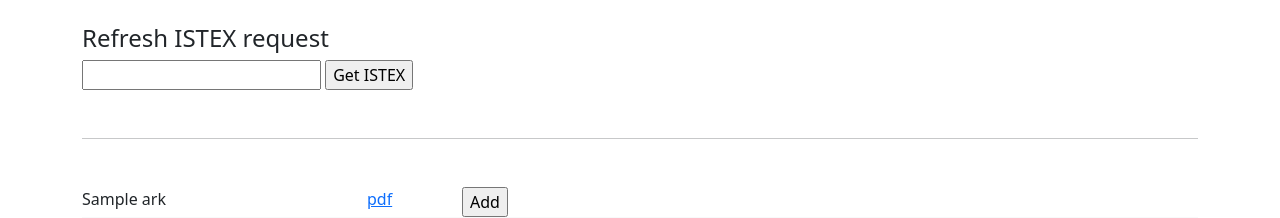
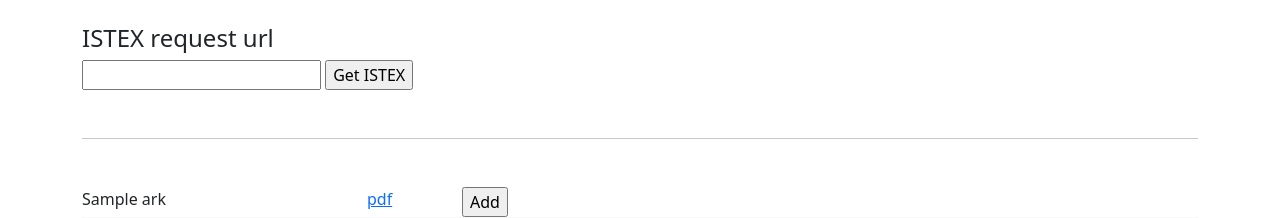
Before and after one commit to co-libri-org/BibHelioTech, a Flask app: template web/main/templates/istex.html in a window 1280 px wide. Shown: the part 114-332 px from the top of the page. Run offline with Flask 3, Linux system fonts and the light colour scheme; the template is opened without the code that fills it: most values are stand-ins (such as "Sample title", 1, 10 or a date in 2020); parts of the project's set-up code (start-up, migrations or seed data) failed here and were passed over.

Commit message:
Fix Tiny typo

```diff
--- a/web/main/routes.py
+++ b/web/main/routes.py
@@ -205,6 +205,7 @@
         return render_template("istex.html", istex_list=[])
     elif request.method == "POST":
         istex_req_url = request.form["istex_req_url"]
+        flash(istex_req_url)
         istex_list = istex_url_to_json(istex_req_url)
         return render_template("istex.html", istex_list=istex_list)
 
--- a/web/main/templates/istex.html
+++ b/web/main/templates/istex.html
@@ -3,7 +3,7 @@
 {%  endblock %}
 {% block content %}
 <div class="row mb-5">
-    <h4>Refresh ISTEX request</h4>
+    <h4>ISTEX request url</h4>
     <form method="post" action="{{url_for('main.istex')}}">
         <input type=url name=istex_req_url>
         <input type=submit value="Get ISTEX">
```
